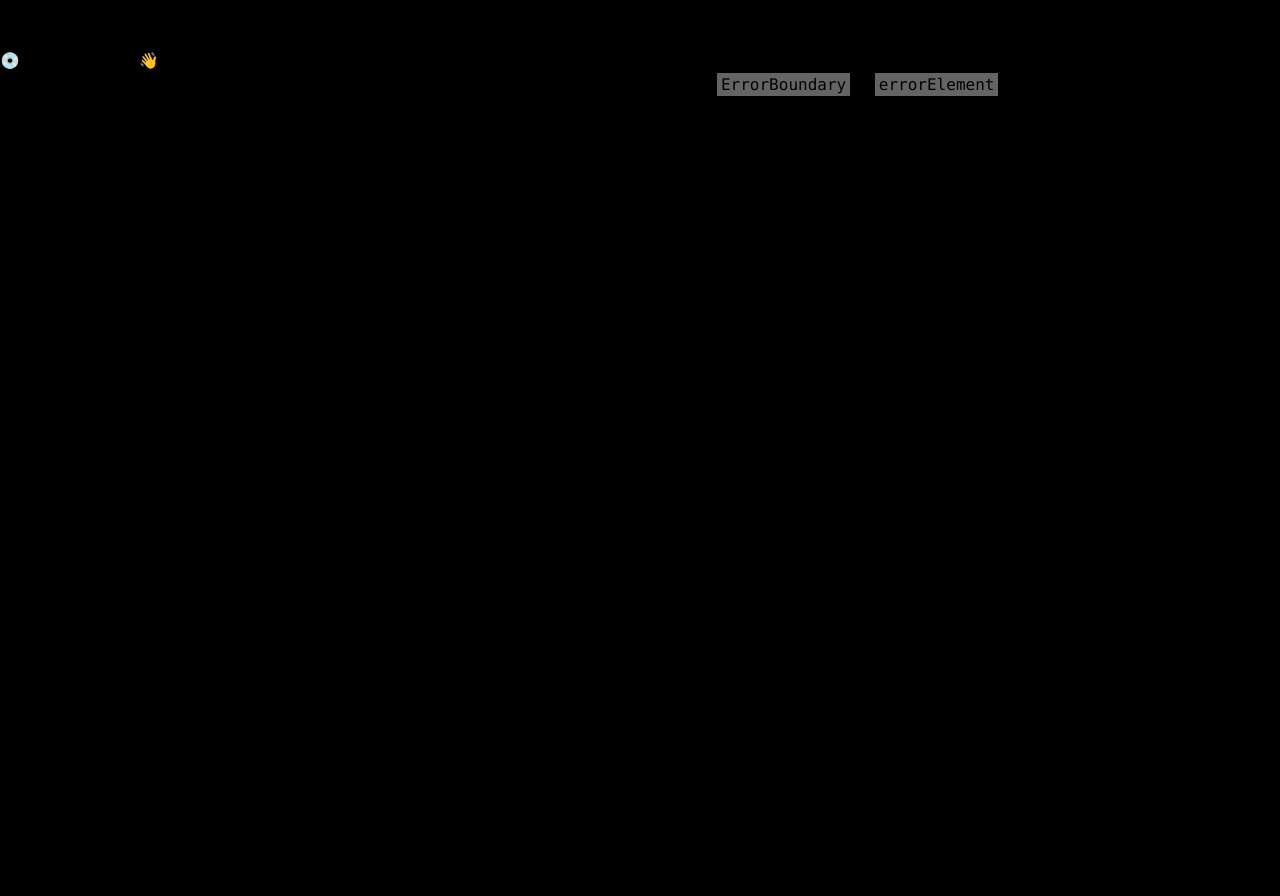
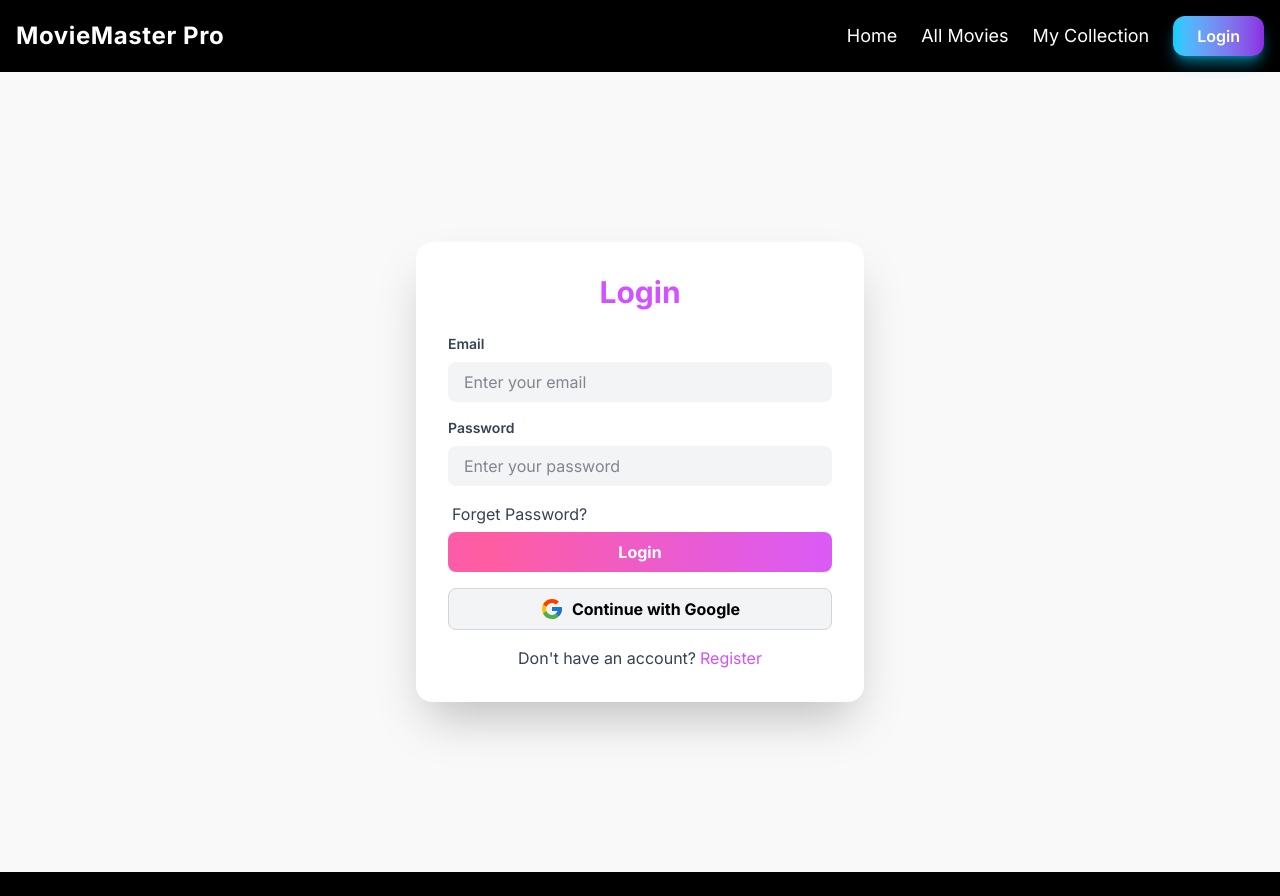
Before and after one commit to imran072022/movie-master-pro-client, a React (Vite) app: page /login in a window 1280 px wide. Before the commit this address had no page. Before the commit the page ends 800 px from the top, so only its background shows below. Built offline with nearby package versions, Linux system fonts and the light colour scheme.

Commit message:
login page design complete

```diff
--- a/package.json
+++ b/package.json
@@ -14,10 +14,12 @@
     "cors": "^2.8.5",
     "express": "^5.1.0",
     "framer-motion": "^12.23.24",
+    "lottie-react": "^2.4.1",
     "lucide-react": "^0.555.0",
     "mongodb": "^7.0.0",
     "react": "^19.2.0",
     "react-dom": "^19.2.0",
+    "react-icons": "^5.5.0",
     "react-router": "^7.9.6",
     "swiper": "^12.0.3",
     "tailwindcss": "^4.1.17"
--- /dev/null
+++ b/src/Components/ForHome/AboutPlatform.jsx
@@ -0,0 +1,114 @@
+import React from "react";
+
+const AboutPlatform = () => {
+  return (
+    <section className="w-full bg-[#0d0f1a] text-white py-20">
+      {/* MAIN CONTAINER */}
+      <div className="max-w-7xl mx-auto px-4">
+        {/* TITLE */}
+        <div className="text-center mb-14">
+          <h2 className="text-4xl font-bold mb-2 tracking-wide">
+            About <span className="text-blue-500">MovieMaster Pro</span>
+          </h2>
+          <p className="text-gray-400 max-w-2xl mx-auto text-lg">
+            Your ultimate hub for movies — explore ratings, genres, reviews,
+            collections and personalized recommendations.
+          </p>
+        </div>
+
+        {/* TOP BANNER */}
+        <div className="relative w-full h-72 rounded-2xl overflow-hidden shadow-xl mb-16">
+          <img
+            src="https://i.ibb.co/4Jgfj2p/movie-banner.jpg"
+            className="w-full h-full object-cover opacity-70"
+            alt="MovieMaster banner"
+          />
+          <div className="absolute inset-0 bg-gradient-to-r from-black/70 via-black/40 to-transparent"></div>
+
+          <div className="absolute left-8 top-1/2 -translate-y-1/2">
+            <h3 className="text-3xl font-bold mb-3">
+              A Smarter Way to Explore Movies
+            </h3>
+            <p className="text-gray-300 max-w-md">
+              Designed for movie lovers, critics, and creators. Experience
+              powerful search, curated lists, and interactive movie insights.
+            </p>
+          </div>
+        </div>
+
+        {/* FEATURES GRID */}
+        <div className="grid grid-cols-1 md:grid-cols-2 lg:grid-cols-3 gap-8">
+          {/* Feature Card */}
+          <div className="bg-[#121622] p-6 rounded-2xl shadow-lg hover:bg-[#1b2234] transition border border-white/5 min-h-[200px]">
+            <div className="text-blue-500 text-3xl mb-3">🎬</div>
+            <h4 className="text-xl font-semibold mb-2">
+              Massive Movie Database
+            </h4>
+            <p className="text-gray-400">
+              Access thousands of movies with rich details — cast, ratings,
+              reviews, posters, plot summaries and more.
+            </p>
+          </div>
+
+          {/* Feature Card */}
+          <div className="bg-[#121622] p-6 rounded-2xl shadow-lg hover:bg-[#1b2234] transition border border-white/5 min-h-[200px]">
+            <div className="text-blue-500 text-3xl mb-3">⭐</div>
+            <h4 className="text-xl font-semibold mb-2">
+              Advanced Rating System
+            </h4>
+            <p className="text-gray-400">
+              Sort and filter movies by top-rated, trending, featured and much
+              more.
+            </p>
+          </div>
+
+          {/* Feature Card */}
+          <div className="bg-[#121622] p-6 rounded-2xl shadow-lg hover:bg-[#1b2234] transition border border-white/5 min-h-[200px]">
+            <div className="text-blue-500 text-3xl mb-3">🎭</div>
+            <h4 className="text-xl font-semibold mb-2">Genre Explorer</h4>
+            <p className="text-gray-400">
+              Browse beautifully designed genre cards for quick discovery.
+            </p>
+          </div>
+
+          {/* Feature Card */}
+          <div className="bg-[#121622] p-6 rounded-2xl shadow-lg hover:bg-[#1b2234] transition border border-white/5 min-h-[200px]">
+            <div className="text-blue-500 text-3xl mb-3">📊</div>
+            <h4 className="text-xl font-semibold mb-2">
+              Smart Recommendations
+            </h4>
+            <p className="text-gray-400">
+              MovieMaster Pro learns your taste and shows smarter suggestions
+              over time.
+            </p>
+          </div>
+
+          {/* Feature Card */}
+          <div className="bg-[#121622] p-6 rounded-2xl shadow-lg hover:bg-[#1b2234] transition border border-white/5 min-h-[200px]">
+            <div className="text-blue-500 text-3xl mb-3">📱</div>
+            <h4 className="text-xl font-semibold mb-2">
+              Responsive & Smooth UI
+            </h4>
+            <p className="text-gray-400">
+              Built with modern design, smooth animations and mobile-friendly
+              layouts.
+            </p>
+          </div>
+
+          {/* Feature Card */}
+          <div className="bg-[#121622] p-6 rounded-2xl shadow-lg hover:bg-[#1b2234] transition border border-white/5 min-h-[200px]">
+            <div className="text-blue-500 text-3xl mb-3">⚡</div>
+            <h4 className="text-xl font-semibold mb-2">
+              Super-Fast Performance
+            </h4>
+            <p className="text-gray-400">
+              Powered by optimized API routes and efficient database queries.
+            </p>
+          </div>
+        </div>
+      </div>
+    </section>
+  );
+};
+
+export default AboutPlatform;
--- a/src/Components/MovieCard.jsx
+++ b/src/Components/MovieCard.jsx
@@ -59,6 +59,7 @@ const MovieCard = ({ _id, title, releaseYear, posterUrl, genre, rating }) => {
             hover:bg-gray-700
             transition-colors duration-200
             cursor-pointer
+            text-center
           "
         >
           Details
--- a/src/Pages/Home.jsx
+++ b/src/Pages/Home.jsx
@@ -2,6 +2,7 @@ import { useEffect, useState } from "react";
 import HeroCarousel from "../Components/HeroCarousel";
 import TopRated from "../Components/ForHome/TopRated";
 import MovieCard from "../Components/MovieCard";
+import AboutPlatform from "../Components/ForHome/AboutPlatform";
 
 const Home = () => {
   const [movies, setMovies] = useState([]);
@@ -24,6 +25,7 @@ const Home = () => {
           Top Rated Movies -
         </h2>
         <TopRated></TopRated>
+        <AboutPlatform></AboutPlatform>
       </section>
     </div>
   );
--- /dev/null
+++ b/src/Pages/Login.jsx
@@ -0,0 +1,94 @@
+import React, { useState } from "react";
+import { FcGoogle } from "react-icons/fc";
+import { motion } from "framer-motion";
+import { Link } from "react-router";
+
+const Login = () => {
+  const [email, setEmail] = useState("");
+
+  return (
+    <div
+      className="min-h-screen flex items-center justify-center"
+      style={{ background: "#f9f9f9" }}
+    >
+      <title>MovieMaster Pro | Login Now</title>
+
+      <div className="w-full max-w-md bg-white rounded-2xl shadow-2xl p-8">
+        {/* Optional message */}
+        <motion.div
+          initial={{ opacity: 0, y: -10 }}
+          animate={{ opacity: 1, y: 0 }}
+          className="mb-4 p-2 bg-yellow-400 text-black rounded-md text-center font-semibold hidden"
+        >
+          {/* Placeholder message */}
+        </motion.div>
+
+        <h2 className="text-3xl font-bold text-[#d351ff] text-center mb-6">
+          Login
+        </h2>
+
+        <form className="space-y-4">
+          {/* Email */}
+          <div>
+            <label className="block text-sm font-semibold text-gray-700">
+              Email
+            </label>
+            <input
+              type="email"
+              placeholder="Enter your email"
+              value={email}
+              onChange={(e) => setEmail(e.target.value)}
+              className="w-full px-4 py-2 mt-2 rounded-lg bg-gray-100 text-gray-900 focus:outline-none focus:ring-2 focus:ring-[#d351ff]"
+            />
+          </div>
+
+          {/* Password */}
+          <div>
+            <label className="block text-sm font-semibold text-gray-700">
+              Password
+            </label>
+            <input
+              type="password"
+              placeholder="Enter your password"
+              className="w-full px-4 py-2 mt-2 rounded-lg bg-gray-100 text-gray-900 focus:outline-none focus:ring-2 focus:ring-[#d351ff]"
+            />
+          </div>
+
+          {/* Forgot Password */}
+          <p className="text-gray-700 hover:text-[#ff5da1] hover:underline mb-1.5 ml-1 inline-block cursor-pointer">
+            Forget Password?
+          </p>
+
+          {/* Login Button */}
+          <motion.button
+            type="button"
+            className="w-full text-white cursor-pointer py-2 rounded-lg font-bold btn-gradient-animate hover:brightness-110 transition-all"
+          >
+            Login
+          </motion.button>
+
+          {/* Google Login Button */}
+          <button
+            type="button"
+            className="w-full py-2 bg-gray-100 rounded-lg border border-gray-300 cursor-pointer hover:bg-gray-200 font-bold hover:text-[#111A2B] transition flex items-center justify-center gap-2"
+          >
+            <FcGoogle className="w-6 h-6" /> Continue with Google
+          </button>
+        </form>
+
+        {/* Register Link */}
+        <p className="mt-4 text-center text-gray-700">
+          Don't have an account?
+          <Link
+            to="/register"
+            className="text-[#d351ff] hover:text-[#ff5da1] hover:underline ml-1"
+          >
+            Register
+          </Link>
+        </p>
+      </div>
+    </div>
+  );
+};
+
+export default Login;
--- /dev/null
+++ b/src/Pages/Register.jsx
@@ -0,0 +1,7 @@
+import React from "react";
+
+const Register = () => {
+  return <div></div>;
+};
+
+export default Register;
--- a/src/Routes/Routes.jsx
+++ b/src/Routes/Routes.jsx
@@ -6,6 +6,8 @@ import AddMovies from "../Pages/AddMovies";
 import MyCollection from "../Pages/MyCollection";
 import MovieDetails from "../Pages/MovieDetails";
 import UpdateMovie from "../Pages/UpdateMovie";
+import Login from "../Pages/Login";
+import Register from "../Pages/Register";
 const router = createBrowserRouter([
   {
     path: "/",
@@ -37,6 +39,14 @@ const router = createBrowserRouter([
         path: "movie/update/:id",
         Component: UpdateMovie,
       },
+      {
+        path: "login",
+        Component: Login,
+      },
+      {
+        path: "register",
+        Component: Register,
+      },
     ],
   },
 ]);
--- a/src/index.css
+++ b/src/index.css
@@ -15,3 +15,26 @@ body {
   font-family: "Inter", sans-serif;
   background-color: black;
 }
+
+/*Key Frame*/
+@keyframes gradient-x {
+  0%,
+  100% {
+    background-position: 0% 50%;
+  }
+  50% {
+    background-position: 100% 50%;
+  }
+}
+
+/*Design for buttons*/
+.btn-gradient-animate {
+  background: linear-gradient(270deg, #d65aff, #ff5da1, #d351ff);
+  background-size: 200% 200%;
+  animation: gradient-x 10s linear infinite;
+}
+
+.animate-gradient-bg {
+  background-size: 200% 200%;
+  animation: gradient-bg 12s ease infinite;
+}
```
Also changed, not shown: 1 other file (tests, documents, lock files or other folders).
